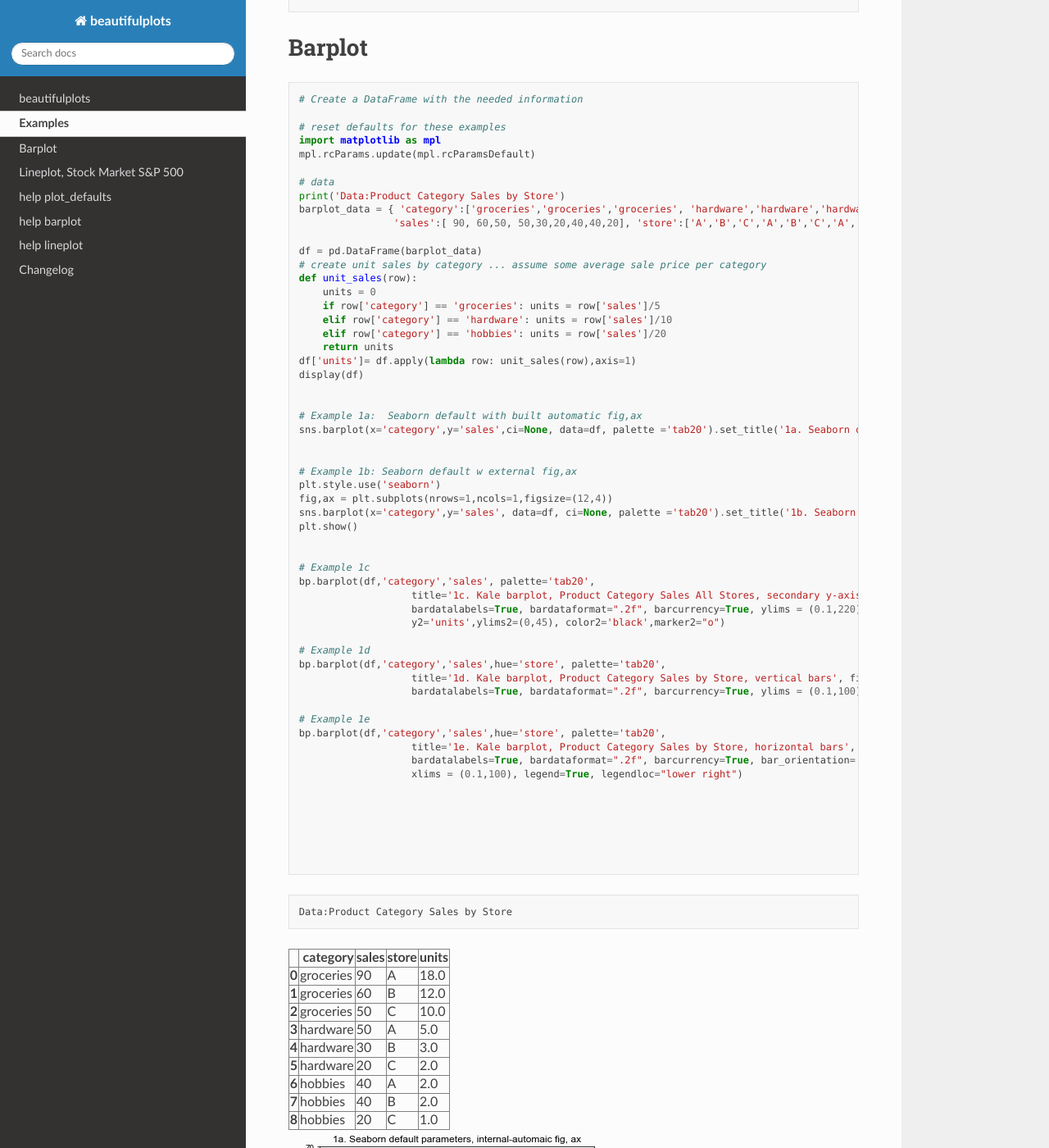
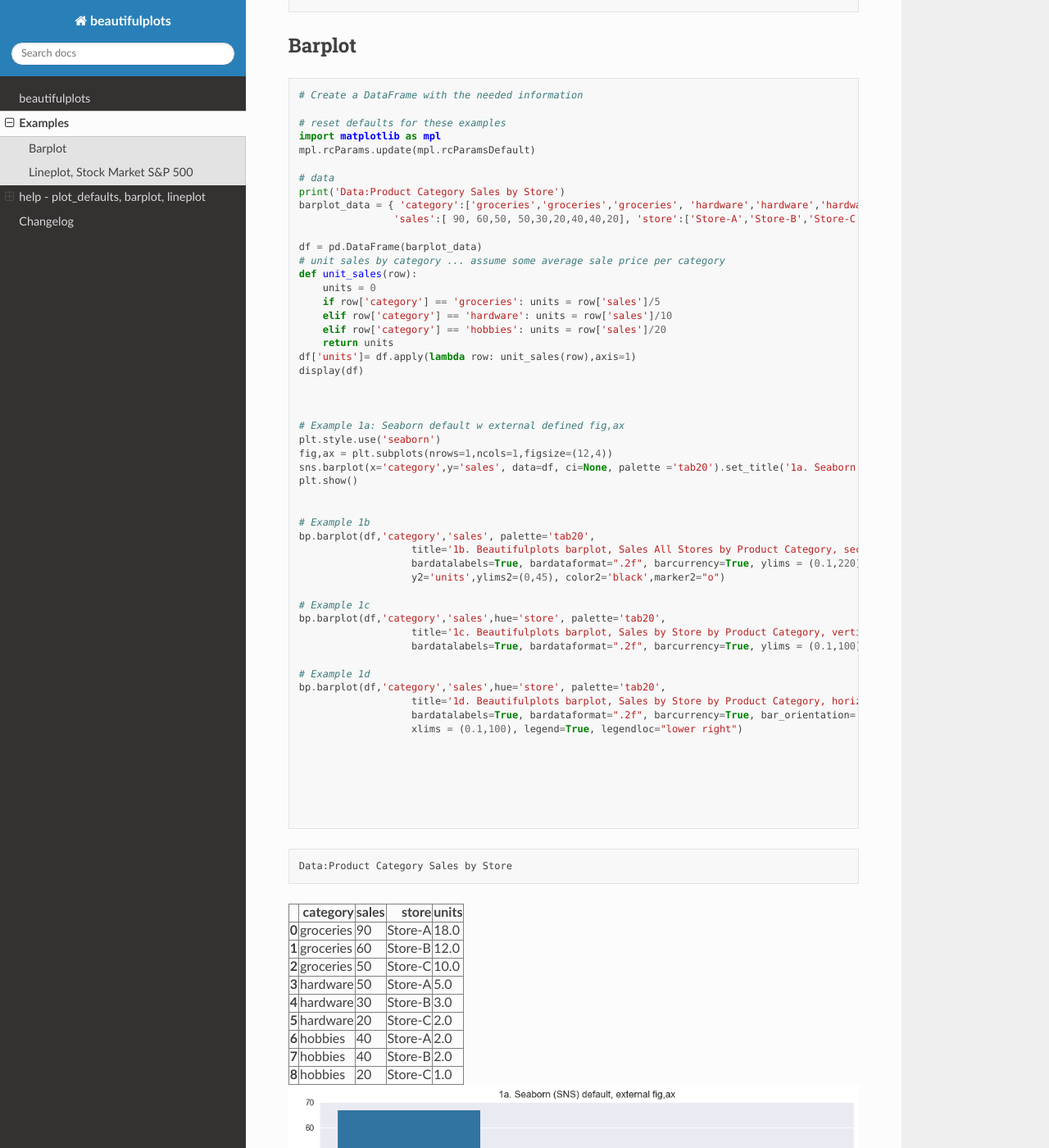
Before and after one commit to Aljgutier/beautifulplots, a Sphinx documentation site: the page built from docs/examples.md, in a window 1280 px wide and 1400 px high, scrolled down 238 px. Shown: the whole window at 82% size. Built offline with Sphinx 7.4.7 and the Read the Docs theme 2.0.0, drawn with Linux system fonts in a browser that asks for light colours; pages that are not in the unit, such as notebooks, are missing from menus; some of the changed text lies outside the part shown.

Commit message:
docs:examples update

````diff
--- a/docs/examples.md
+++ b/docs/examples.md
@@ -8,7 +8,7 @@
 import seaborn as sns
 ```
 
-# Barplot
+## Barplot
 
 
 ```python
@@ -21,10 +21,10 @@
 # data
 print('Data:Product Category Sales by Store')
 barplot_data = { 'category':['groceries','groceries','groceries', 'hardware','hardware','hardware','hobbies','hobbies','hobbies'] ,
-                'sales':[ 90, 60,50, 50,30,20,40,40,20], 'store':['A','B','C','A','B','C','A','B','C'] }
+                'sales':[ 90, 60,50, 50,30,20,40,40,20], 'store':['Store-A','Store-B','Store-C','Store-A','Store-B','Store-C','Store-A','Store-B','Store-C'] }
 
 df = pd.DataFrame(barplot_data)
-# create unit sales by category ... assume some average sale price per category
+# unit sales by category ... assume some average sale price per category
 def unit_sales(row):
     units = 0
     if row['category'] == 'groceries': units = row['sales']/5
@@ -35,31 +35,28 @@
 display(df)
 
 
-# Example 1a:  Seaborn default with built automatic fig,ax
-sns.barplot(x='category',y='sales',ci=None, data=df, palette ='tab20').set_title('1a. Seaborn default parameters, internal-automaic fig, ax')
 
-
-# Example 1b: Seaborn default w external fig,ax
+# Example 1a: Seaborn default w external defined fig,ax
 plt.style.use('seaborn')
 fig,ax = plt.subplots(nrows=1,ncols=1,figsize=(12,4))
-sns.barplot(x='category',y='sales', data=df, ci=None, palette ='tab20').set_title('1b. Seaborn (SNS) default, external fig,ax')
+sns.barplot(x='category',y='sales', data=df, ci=None, palette ='tab20').set_title('1a. Seaborn (SNS) default, external fig,ax')
 plt.show()
 
 
-# Example 1c
+# Example 1b
 bp.barplot(df,'category','sales', palette='tab20',
-                   title='1c. Kale barplot, Product Category Sales All Stores, secondary y-axis vfg', figsize=(12,4),
+                   title='1b. Beautifulplots barplot, Sales All Stores by Product Category, secondary y-axis', figsize=(12,4),
                    bardatalabels=True, bardataformat=".2f", barcurrency=True, ylims = (0.1,220),
                    y2='units',ylims2=(0,45), color2='black',marker2="o")
 
+# Example 1c
+bp.barplot(df,'category','sales',hue='store', palette='tab20',
+                   title='1c. Beautifulplots barplot, Sales by Store by Product Category, vertical', figsize=(12,4), legend=True,
+                   bardatalabels=True, bardataformat=".2f", barcurrency=True, ylims = (0.1,100))
+
 # Example 1d
 bp.barplot(df,'category','sales',hue='store', palette='tab20',
-                   title='1d. Kale barplot, Product Category Sales by Store, vertical bars', figsize=(12,4), legend=True,
-                   bardatalabels=True, bardataformat=".2f", barcurrency=True, ylims = (0.1,100))
-
-# Example 1e
-bp.barplot(df,'category','sales',hue='store', palette='tab20',
-                   title='1e. Kale barplot, Product Category Sales by Store, horizontal bars', figsize=(12,8),
+                   title='1d. Beautifulplots barplot, Sales by Store by Product Category, horizontal', figsize=(12,8),
                    bardatalabels=True, bardataformat=".2f", barcurrency=True, bar_orientation='h',
                    xlims = (0.1,100), legend=True, legendloc="lower right")
 
@@ -103,63 +100,63 @@
       <th>0</th>
       <td>groceries</td>
       <td>90</td>
-      <td>A</td>
+      <td>Store-A</td>
       <td>18.0</td>
     </tr>
     <tr>
       <th>1</th>
       <td>groceries</td>
       <td>60</td>
-      <td>B</td>
+      <td>Store-B</td>
       <td>12.0</td>
     </tr>
     <tr>
       <th>2</th>
       <td>groceries</td>
       <td>50</td>
-      <td>C</td>
+      <td>Store-C</td>
       <td>10.0</td>
     </tr>
     <tr>
       <th>3</th>
       <td>hardware</td>
       <td>50</td>
-      <td>A</td>
+      <td>Store-A</td>
       <td>5.0</td>
     </tr>
     <tr>
       <th>4</th>
       <td>hardware</td>
       <td>30</td>
-      <td>B</td>
+      <td>Store-B</td>
       <td>3.0</td>
     </tr>
     <tr>
       <th>5</th>
       <td>hardware</td>
       <td>20</td>
-      <td>C</td>
+      <td>Store-C</td>
       <td>2.0</td>
     </tr>
     <tr>
       <th>6</th>
       <td>hobbies</td>
       <td>40</td>
-      <td>A</td>
+      <td>Store-A</td>
       <td>2.0</td>
     </tr>
     <tr>
       <th>7</th>
       <td>hobbies</td>
       <td>40</td>
-      <td>B</td>
+      <td>Store-B</td>
       <td>2.0</td>
     </tr>
     <tr>
       <th>8</th>
       <td>hobbies</td>
       <td>20</td>
-      <td>C</td>
+      <td>Store-C</td>
       <td>1.0</td>
     </tr>
   </tbody>
@@ -212,7 +203,7 @@
 df_sp500 = pd.read_csv(sp500_file,index_col=0,parse_dates=True)
 display(df_sp500.head())
 
-# Pandas Plot ... use plot_options for improving the graph
+# Pandas Plot ... use beutifulplots plot_defualts and set_axisparams for improving the graph
 print('Pandas lineplot')
 plt.style.use('seaborn')
 fig,ax = plt.subplots(nrows=1,ncols=1,figsize=(12,4))
@@ -237,7 +228,7 @@
 bp.lineplot(df,x='Date' , y=['Close','Open'], y2='Volume',
              ylims=(0,4000), ylims2=(0,10*1e9), legend_loc2 = "lower left", color2='red',
              figsize=[12,4],yaxis_currency=True, legend=True,
-             ytick_format=".0f", title="S&P 500, Kale lineplot")
+             ytick_format=".0f", title="Beautifulplots lineplot w secondary Y-axis, S&P 500")
 
 
 ```
@@ -619,7 +612,7 @@
 
 
 
-# help barplot
+## help barplot
 
 
 ```python
@@ -662,7 +655,7 @@
 
 
 
-# help lineplot
+## help lineplot
 
 
 ```python
````
Also changed, not shown: other parts of docs/examples.md (+5 -9 lines), docs/output_3_2.png, docs/output_3_3.png, docs/output_3_4.png, docs/output_3_5.png, docs/output_3_6.png (deleted), docs/output_5_4.png, docs/output_5_5.png.
